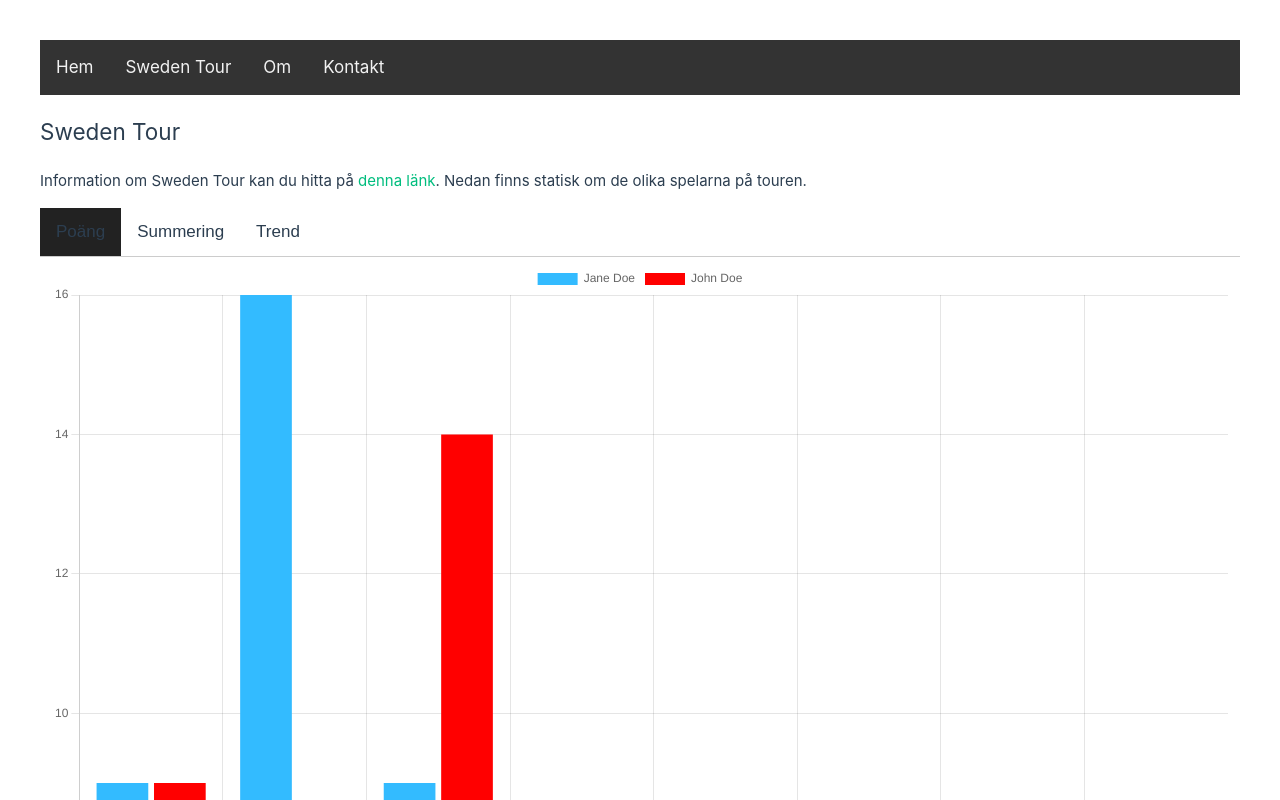
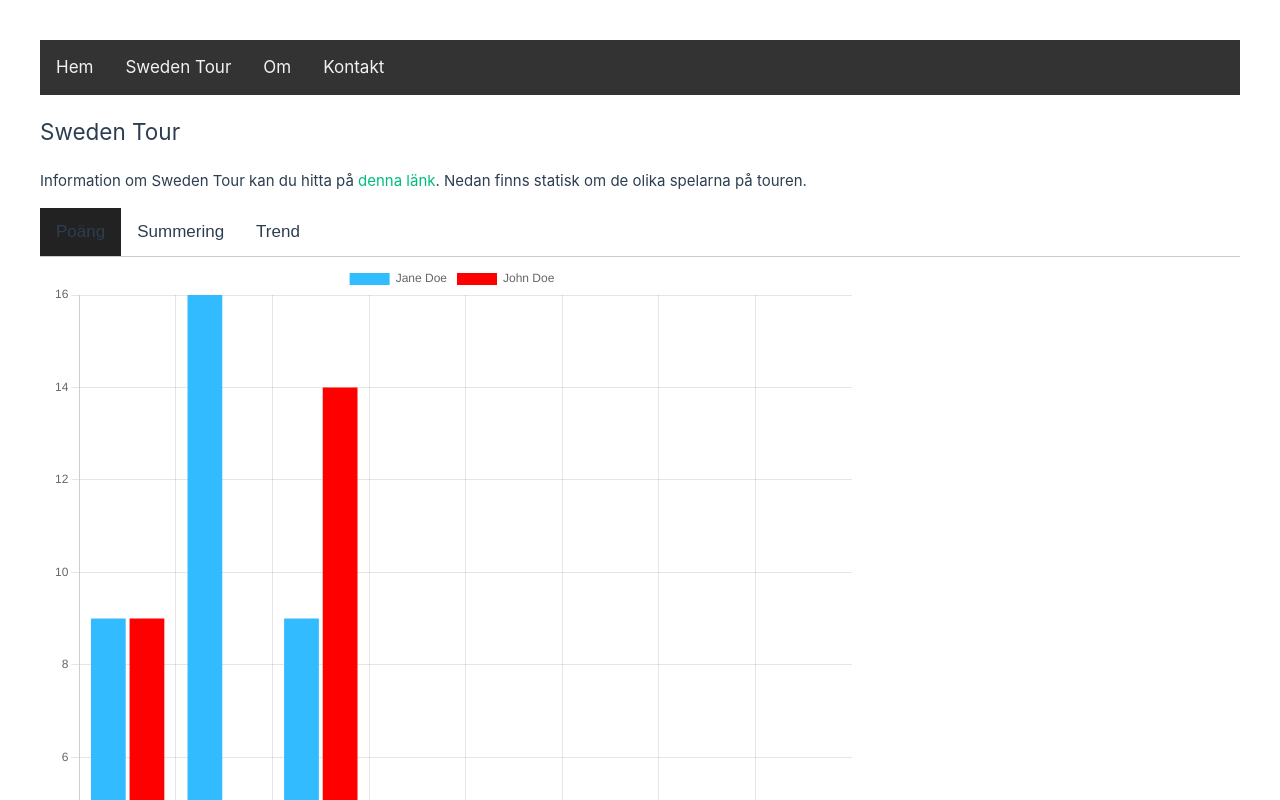
Before and after one commit to enbohm/pingisportalen, a Vue app: page /pingisportalen/swedentour in a window 1280 px wide. Both pictures are taken after a click on the button "Poäng". Shown: the top 800 px of the page. Built offline with nearby package versions, Linux system fonts and the light colour scheme.

Commit message:
Moving partial styling to BarChart

```diff
--- a/src/components/BarChart.vue
+++ b/src/components/BarChart.vue
@@ -1,7 +1,25 @@
 <template>
-  <Bar :chart-options="chartOptions" :chart-data="chartData" :chart-id="chartId" :dataset-id-key="datasetIdKey"
-    :plugins="plugins" :css-classes="cssClasses" :styles="styles" :width="width" :height="height" />
+  <div id="bar" class="tabcontent">
+    <Bar :chart-options="chartOptions" :chart-data="chartData" :chart-id="chartId" :dataset-id-key="datasetIdKey"
+      :plugins="plugins" :css-classes="cssClasses" :styles="styles" :width="width" :height="height" />
+  </div>
 </template>
+
+<style>
+.tabcontent {
+  display: none;
+  padding: 6px 12px;
+  border-top: none;
+  position: relative;
+}
+
+canvas {
+  width: 100% !important;
+  max-width: 800px;
+  max-height: 800px;
+  height: auto !important;
+}
+</style>
 
 <script>
 import { Bar } from 'vue-chartjs'
--- a/src/views/SwedenTour.vue
+++ b/src/views/SwedenTour.vue
@@ -59,9 +59,7 @@ export default {
       <button class="tablinks" @click="openTab($event, 'trend')">Trend</button>
     </div>
 
-    <div id="bar" class="tabcontent">
-      <BarChart :chart-data="chartData" :chart-options="chartOptions"/>
-    </div>
+    <BarChart :chart-data="chartData" :chart-options="chartOptions" />
 
     <div id="line" class="tabcontent">
       <p>Line graph of points coming here...</p>
@@ -75,7 +73,6 @@ export default {
 </template>
 
 <style>
-
 .tab {
   overflow: hidden;
   border-bottom: 1px solid #ccc;
@@ -103,12 +100,4 @@ export default {
 .tab button.active {
   background-color: var(--vt-c-black-soft);
 }
-
-/* Style the tab content */
-.tabcontent {
-  display: none;
-  padding: 6px 12px;
-  border-top: none;
-  position: relative;
-}
 </style>
```
